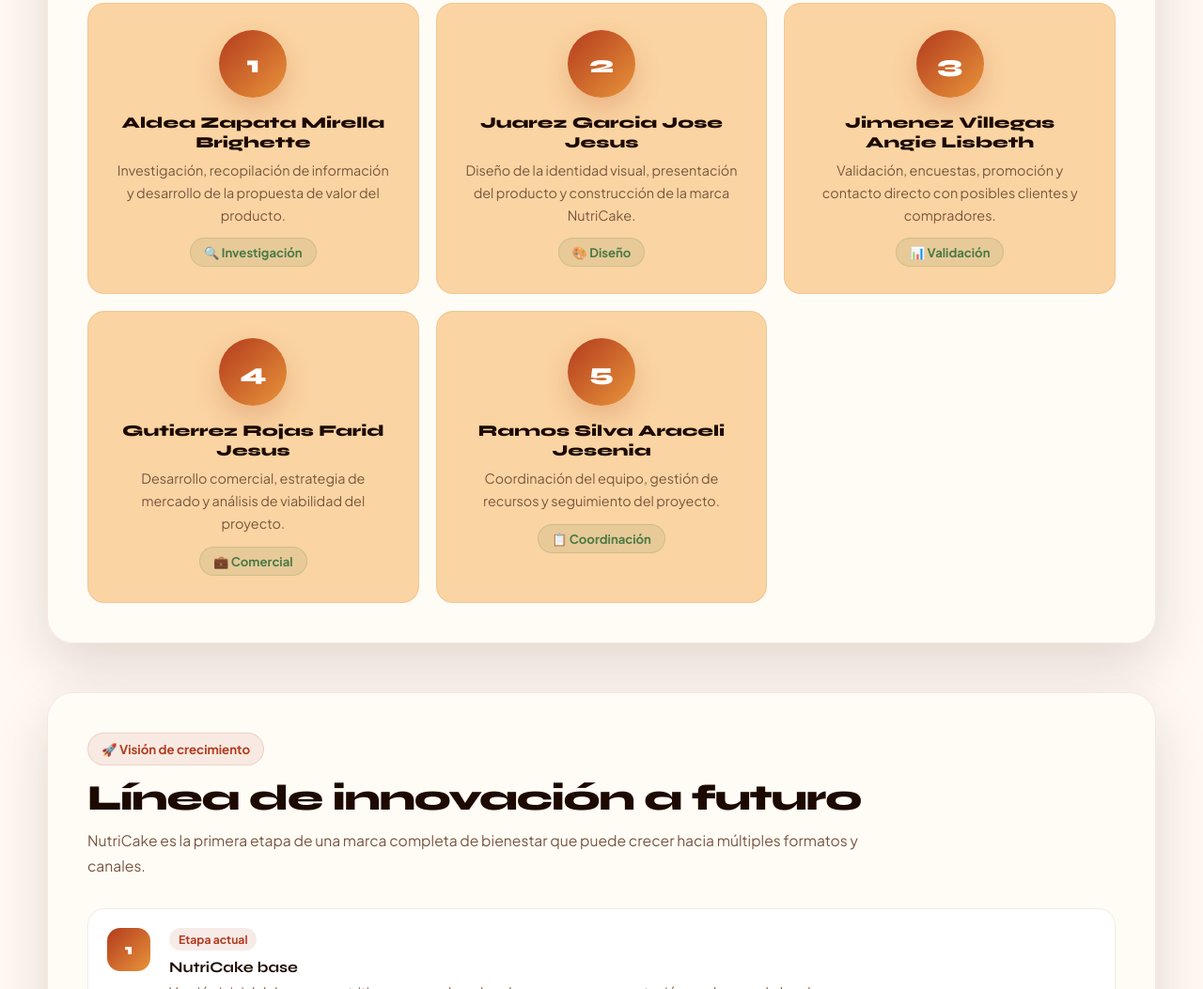
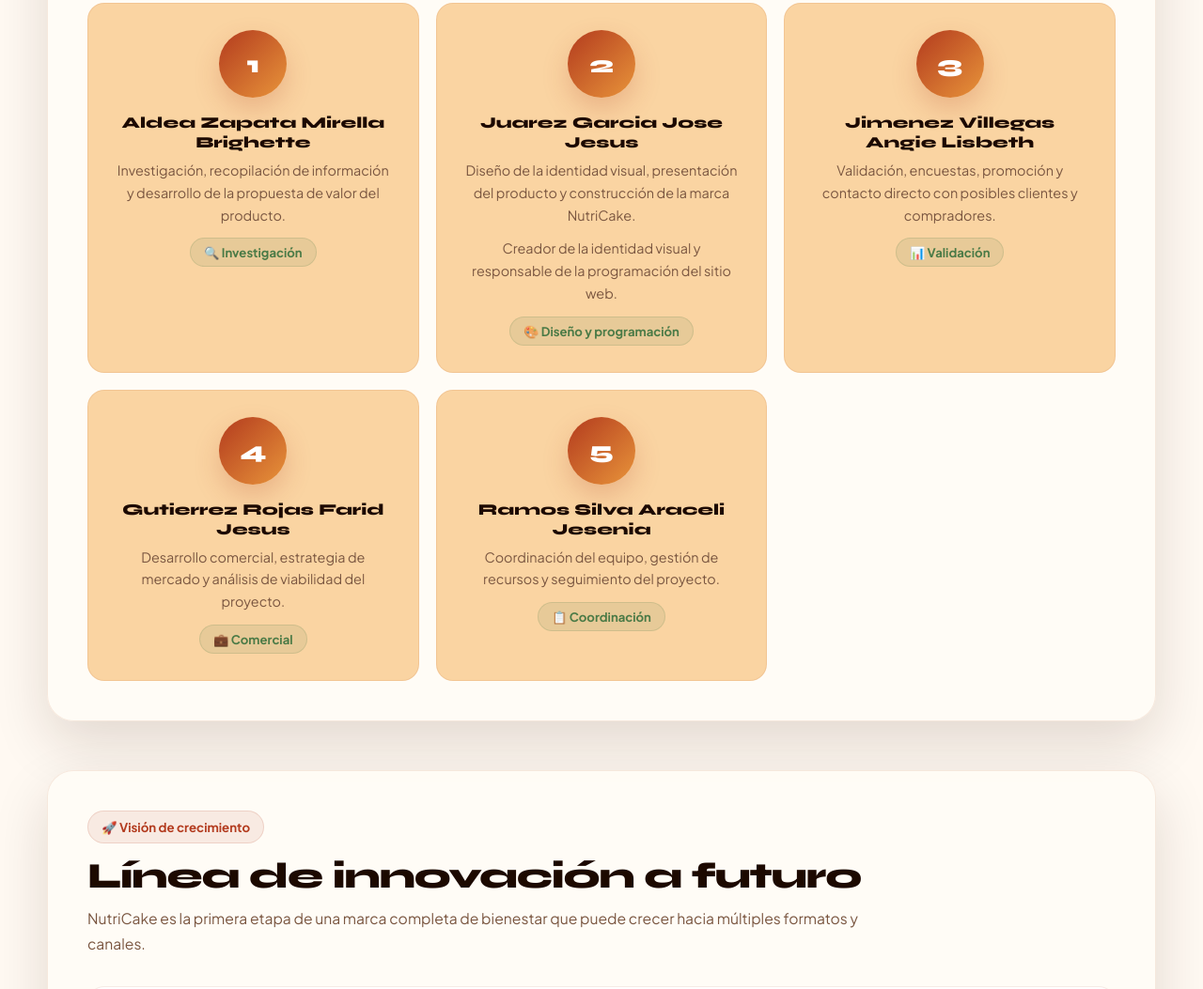
Before and after one commit to mcsanta20/nutricake, a plain HTML site: page index.html in a window 1280 px wide. Shown: the part 4295-5348 px from the top of the page at 94% size. Drawn offline with Linux system fonts and the light colour scheme.

Commit message:
Update index.html

```diff
--- a/index.html
+++ b/index.html
@@ -322,6 +322,7 @@
     .g2{display:grid;grid-template-columns:repeat(2,1fr);gap:18px}
     .g3{display:grid;grid-template-columns:repeat(3,1fr);gap:18px}
 
+
     /* ─── GENERIC CARD ───────────────────── */
     .card{
       background:linear-gradient(180deg,#fff,#fffaf2);
@@ -616,6 +617,7 @@
       .soc-grid{grid-template-columns:repeat(2,1fr)}
       .footer-main{grid-template-columns:1fr 1fr;gap:32px}
       .social-section{padding:40px 24px}
+
     }
     @media(max-width:540px){
       .ing-grid{grid-template-columns:1fr}
@@ -924,7 +926,8 @@
               <div class="avatar">2</div>
               <h3>Juarez Garcia Jose Jesus</h3>
               <p>Diseño de la identidad visual, presentación del producto y construcción de la marca NutriCake.</p>
-              <span class="team-role">🎨 Diseño</span>
+              <p style="margin-top:8px">Creador de la identidad visual y responsable de la programación del sitio web.</p>
+              <span class="team-role">🎨 Diseño y programación</span>
             </div>
             <div class="team-card rv d2">
               <div class="avatar">3</div>
```
